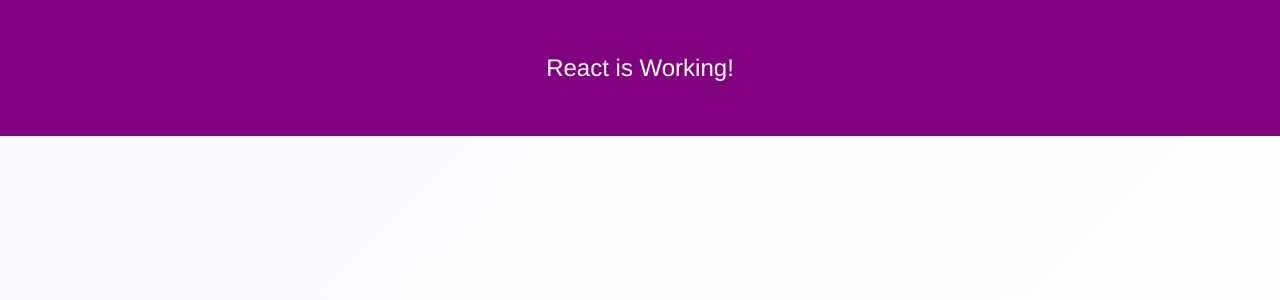
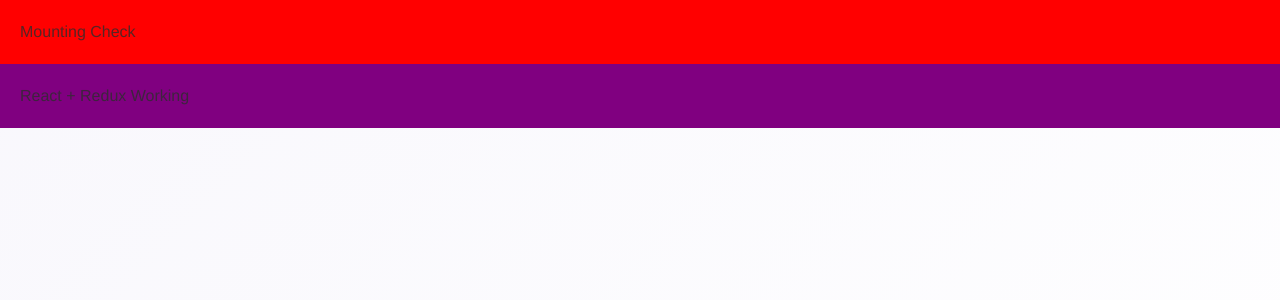
Before and after one commit to shawn402022/test-repo, a React (Vite) app in the folder frontend/: page / in a window 1280 px wide. Shown: the top 300 px of the page. Built offline with nearby package versions, Linux system fonts and the light colour scheme.

Commit message:
added console logs AGAIN

```diff
--- a/frontend/src/main.jsx
+++ b/frontend/src/main.jsx
@@ -1,3 +1,5 @@
+console.log('1. Before imports');
+
 import React from 'react';
 import ReactDOM from 'react-dom/client';
 import { Provider } from 'react-redux';
@@ -6,24 +8,28 @@
 import configureStore from './store/store';
 import './index.css';
 
+console.log('2. After imports');
+
 const store = configureStore();
+console.log('3. Store created:', store);
 
-// Create root and render application with test component
-ReactDOM.createRoot(document.getElementById('root')).render(
+const rootElement = document.getElementById('root');
+console.log('4. Root element:', rootElement);
+
+ReactDOM.createRoot(rootElement).render(
   <React.StrictMode>
+    <div style={{background: 'red', padding: '20px'}}>
+      Mounting Check
+    </div>
     <Provider store={store}>
       <ModalProvider>
-        <div style={{
-          background: 'purple',
-          color: 'white',
-          padding: '50px',
-          fontSize: '24px',
-          textAlign: 'center'
-        }}>
-          React is Working!
+        <div style={{background: 'purple', padding: '20px'}}>
+          React + Redux Working
         </div>
         <Modal />
       </ModalProvider>
     </Provider>
   </React.StrictMode>
 );
+
+console.log('5. Render called');
```
Also changed, not shown: 5 other files (tests, documents, lock files or other folders).
